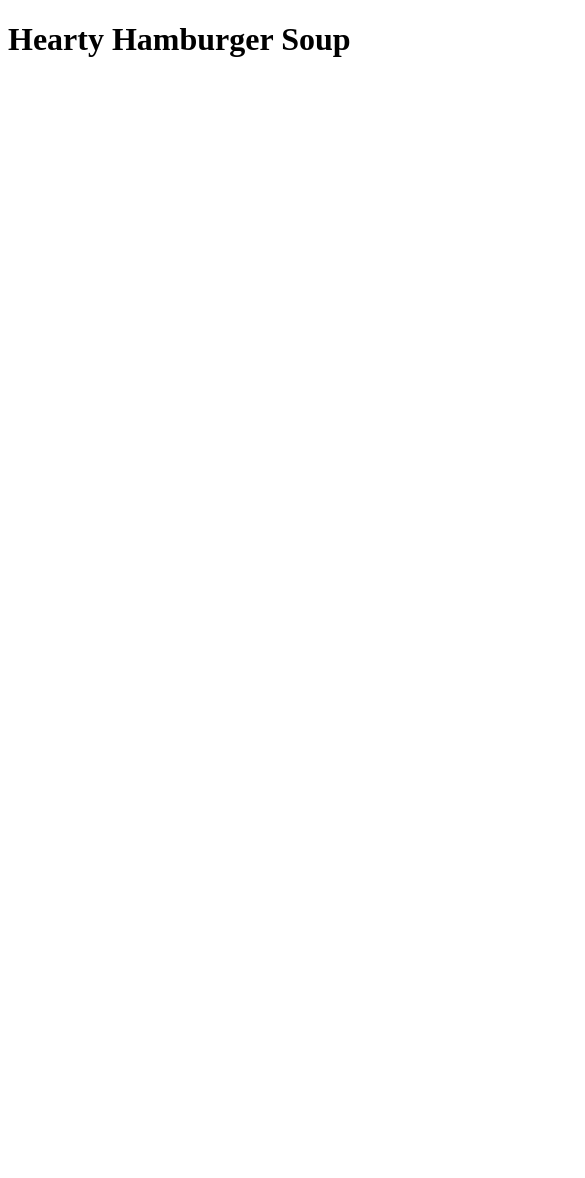
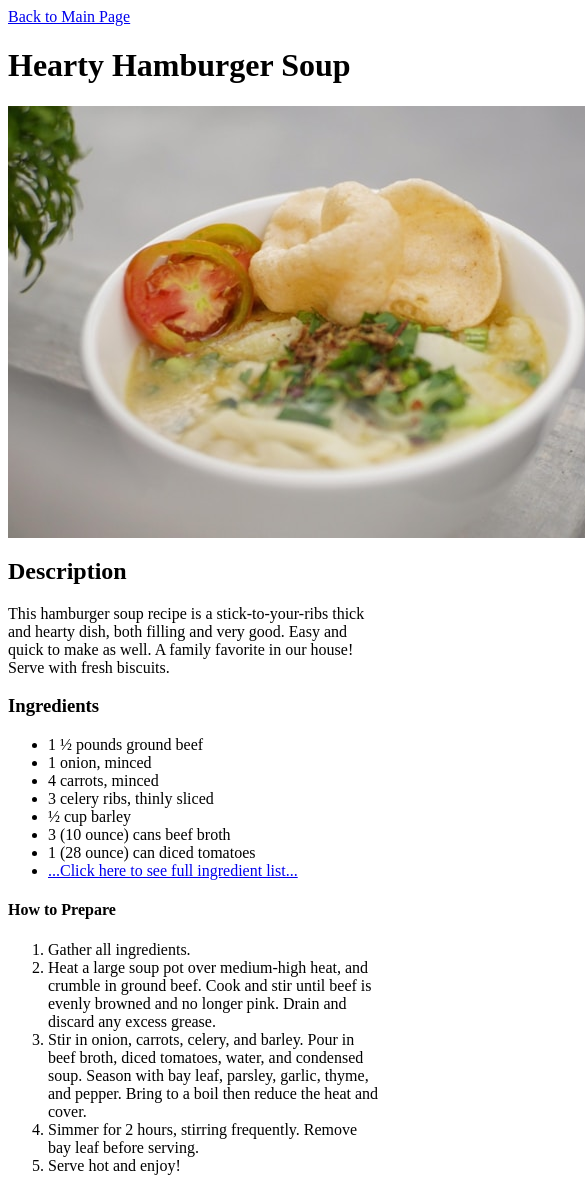
Before and after one commit to zulkh87/00-TOP-recipes, a plain HTML site: page recipes/hamburger-soup.html in a window 390 px wide. Shown: the top 1178 px of the page, 585 px wide, since content can reach past the window. Before the commit the page ends 844 px from the top, so only its background shows below. Drawn offline with Linux system fonts and the light colour scheme.

Commit message:
Update Hamburger Soup Page
Added relevant HTML

```diff
--- a/recipes/hamburger-soup.html
+++ b/recipes/hamburger-soup.html
@@ -4,12 +4,59 @@
     <meta charset="UTF-8" />
     <meta name="viewport" content="width=device-width, initial-scale=1.0" />
     <title>Hearty Hamburger Soup</title>
+    <style>
+      img {
+        display: block;
+      }
+    </style>
   </head>
   <body>
+    <a href="../index.html">Back to Main Page</a>
     <h1>Hearty Hamburger Soup</h1>
     <!-- Image -->
+    <img src="../recipe-images/hamburger-soup.jpg" alt="Hamburger Soup" />
     <!-- Description -->
+    <h2>Description</h2>
+    <p>
+      This hamburger soup recipe is a stick-to-your-ribs thick and hearty dish,
+      both filling and very good. Easy and quick to make as well. A family
+      favorite in our house! Serve with fresh biscuits.
+    </p>
     <!-- Ingredients-->
+    <h3>Ingredients</h3>
+    <ul>
+      <li>1 ½ pounds ground beef</li>
+      <li>1 onion, minced</li>
+      <li>4 carrots, minced</li>
+      <li>3 celery ribs, thinly sliced</li>
+      <li>½ cup barley</li>
+      <li>3 (10 ounce) cans beef broth</li>
+      <li>1 (28 ounce) can diced tomatoes</li>
+      <li>
+        <a href="https://www.allrecipes.com/recipe/68679/hearty-hamburger-soup/"
+          >...Click here to see full ingredient list...</a
+        >
+      </li>
+    </ul>
     <!-- Steps -->
+    <h4>How to Prepare</h4>
+    <ol>
+      <li>Gather all ingredients.</li>
+      <li>
+        Heat a large soup pot over medium-high heat, and crumble in ground beef.
+        Cook and stir until beef is evenly browned and no longer pink. Drain and
+        discard any excess grease.
+      </li>
+      <li>
+        Stir in onion, carrots, celery, and barley. Pour in beef broth, diced
+        tomatoes, water, and condensed soup. Season with bay leaf, parsley,
+        garlic, thyme, and pepper. Bring to a boil then reduce the heat and
+        cover.
+      </li>
+      <li>
+        Simmer for 2 hours, stirring frequently. Remove bay leaf before serving.
+      </li>
+      <li>Serve hot and enjoy!</li>
+    </ol>
   </body>
 </html>
```
